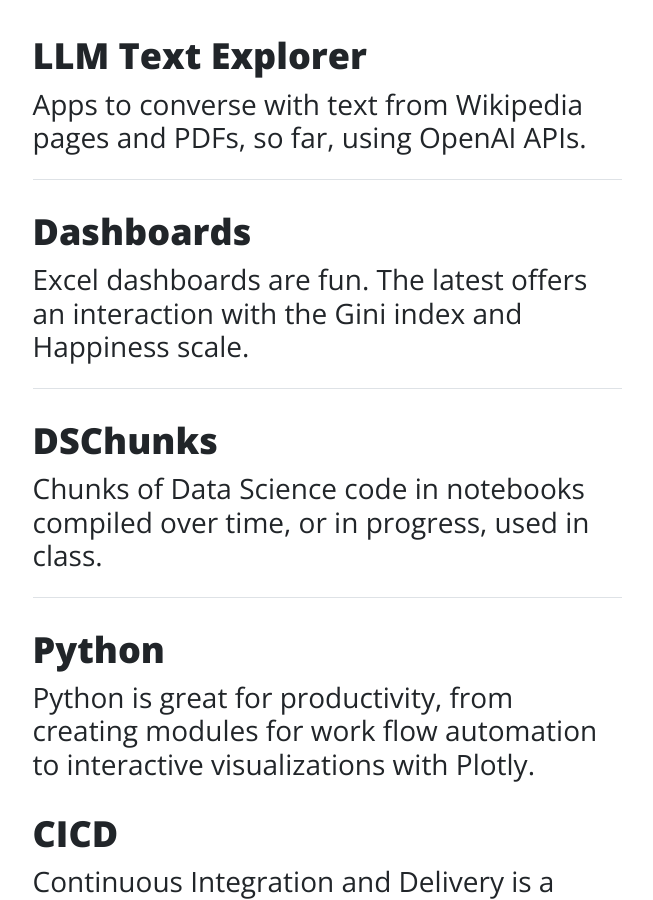
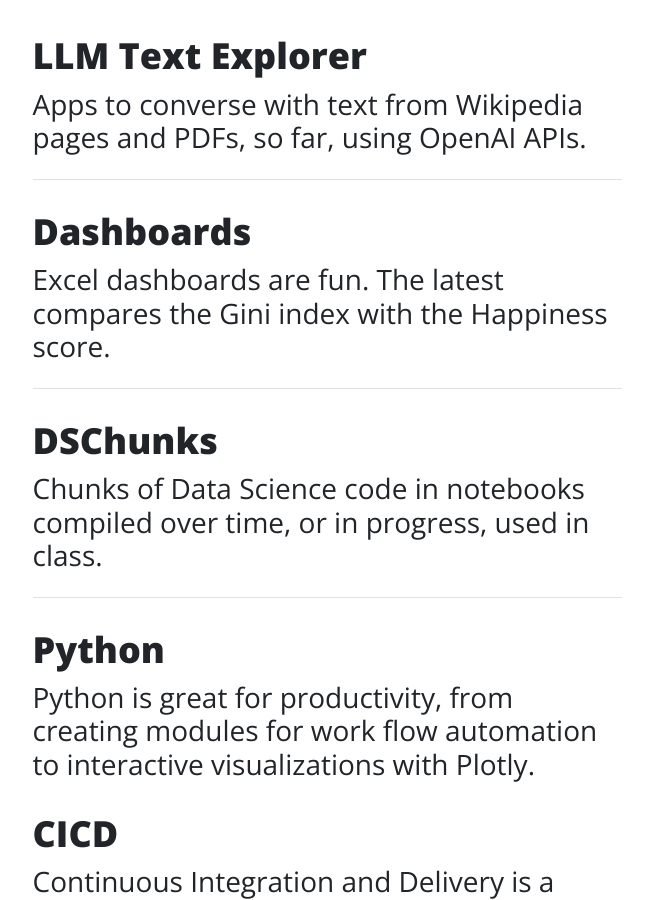
Before and after one commit to cliffwhitworth/cliffwhitworth.github.io, a Jekyll site: the page index.html, which Jekyll copies as it is, in a window 1280 px wide and 900 px high, scrolled down 576 px. Shown: the whole window, without its empty margins (313-966 px from the left). Built offline with Jekyll 4.4.1, drawn with Linux system fonts in a browser that asks for light colours; nearby versions of some CDN libraries.

Commit message:
Update index.html

```diff
--- a/index.html
+++ b/index.html
@@ -69,7 +69,7 @@
                     <div class="post-preview">
                         <a href="#!">
                             <h2 class="post-title">Dashboards</h2>
-                            <h3 class="post-subtitle">Excel dashboards are fun. The latest offers an interaction with the Gini index and Happiness scale.</h3>
+                            <h3 class="post-subtitle">Excel dashboards are fun. The latest compares the Gini index with the Happiness score.</h3>
                         </a>
 <!--                         <p class="post-meta">
                             Posted by
```
